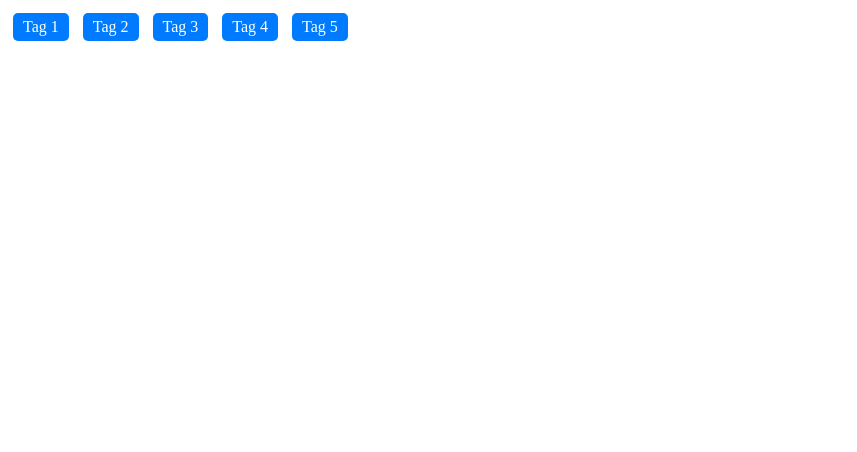
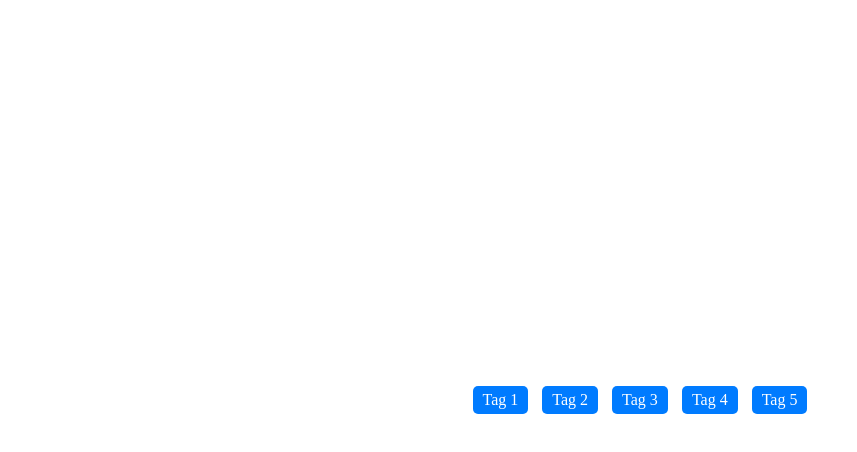
Before and after one commit to JoshiArchit/JoshiArchit.github.io, a plain HTML site: page docs/buttons.html in a window 1280 px wide. Shown: the whole page, without its empty margins (0-857 px from the left). Drawn offline with Linux system fonts and the light colour scheme.

Commit message:
Update buttons.html

```diff
--- a/docs/buttons.html
+++ b/docs/buttons.html
@@ -5,6 +5,19 @@
     <meta name="viewport" content="width=device-width, initial-scale=1.0">
     <title>Tag-like Buttons</title>
     <style>
+        body {
+            margin: 0;
+            padding: 0;
+            display: flex;
+            justify-content: center;
+            align-items: center;
+            height: 100vh;
+        }
+
+        .tags {
+            text-align: center;
+        }
+
         .tag {
             display: inline-block;
             background-color: #007bff;
```
